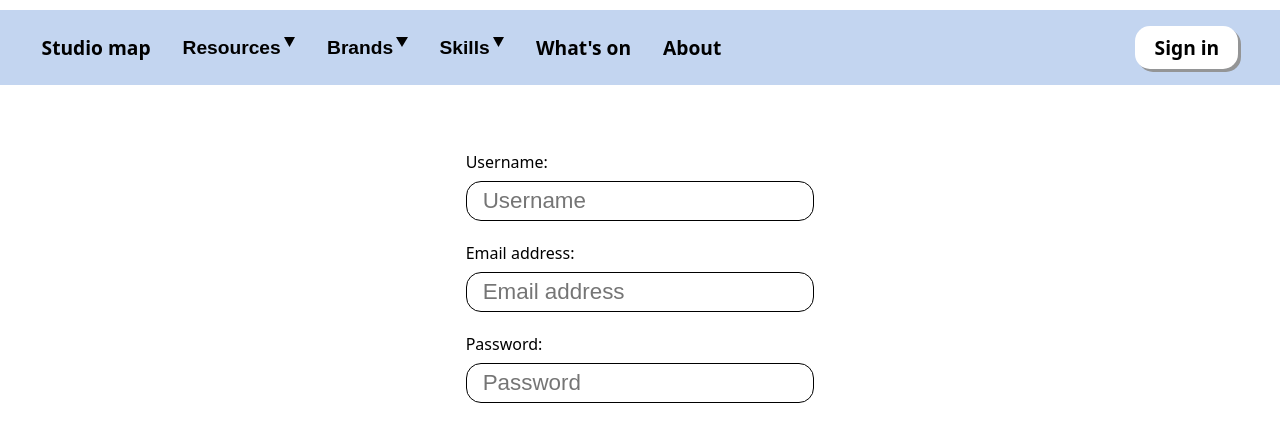
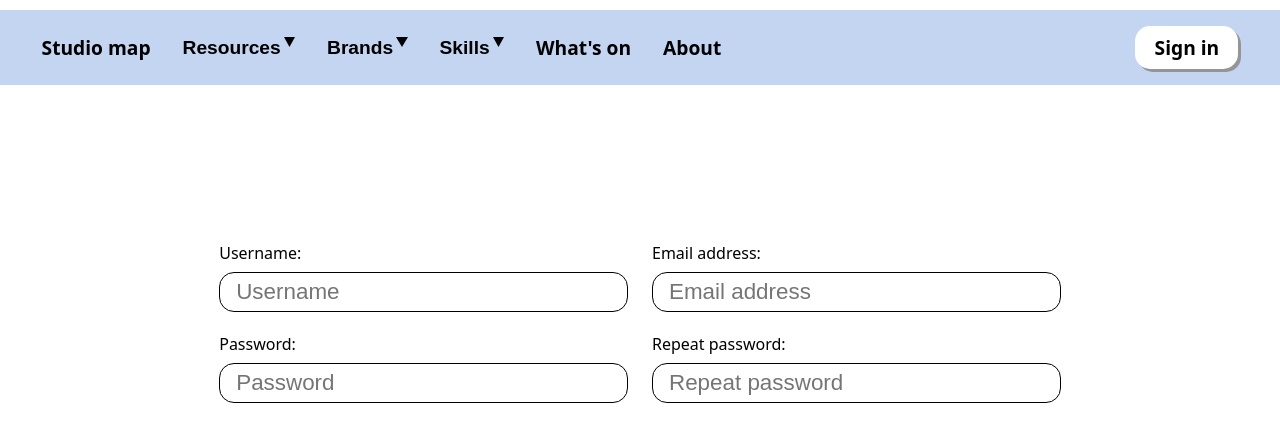
Before and after one commit to yaizacanopoli/theaerialartshub, a plain HTML site: page register.html in a window 1280 px wide. Shown: the part 116-537 px from the top of the page. Drawn offline with Linux system fonts and the light colour scheme.

Commit message:
Change register and sign in page alignment

```diff
--- a/register.html
+++ b/register.html
@@ -25,9 +25,12 @@
 
         <nav class="desktop-menu" id="desktop-menu">
             <div class="desktop-social-links">
-                <a href="https://www.instagram.com/theaerialartshub/" target="_blank"><img class="desktop-social-icon" src="assets/instagram.svg" alt="Instagram profile"></a>
-                <a href="https://theaerialartshub.substack.com/" target="_blank"><img class="desktop-social-icon" src="assets/substack.png" alt="Substack newsletter"></a>
-                <a href="mailto:yaiza@theaerialartshub.com" target="_blank"><img class="desktop-social-icon" src="assets/email-outline.svg" alt="Send an email"></a>
+                <a href="https://www.instagram.com/theaerialartshub/" target="_blank"><img class="desktop-social-icon"
+                        src="assets/instagram.svg" alt="Instagram profile"></a>
+                <a href="https://theaerialartshub.substack.com/" target="_blank"><img class="desktop-social-icon"
+                        src="assets/substack.png" alt="Substack newsletter"></a>
+                <a href="mailto:yaiza@theaerialartshub.com" target="_blank"><img class="desktop-social-icon"
+                        src="assets/email-outline.svg" alt="Send an email"></a>
             </div>
             <div class="desktop-nav-search-items">
                 <input type="search" class="search-bar" id="desktop-search-bar" placeholder="Search...">
@@ -191,9 +194,12 @@
                 </div>
             </div>
             <div class="nav-social-links">
-                <a href="https://www.instagram.com/theaerialartshub/" target="_blank"><img class="nav-social-icon" src="assets/instagram.svg" alt="Instagram profile"></a>
-                <a href="https://theaerialartshub.substack.com/" target="_blank"><img class="nav-social-icon" src="assets/substack.png" alt="Substack newsletter"></a>
-                <a href="mailto:yaiza@theaerialartshub.com" target="_blank"><img class="nav-social-icon" src="assets/email-outline.svg" alt="Send an email"></a>
+                <a href="https://www.instagram.com/theaerialartshub/" target="_blank"><img class="nav-social-icon"
+                        src="assets/instagram.svg" alt="Instagram profile"></a>
+                <a href="https://theaerialartshub.substack.com/" target="_blank"><img class="nav-social-icon"
+                        src="assets/substack.png" alt="Substack newsletter"></a>
+                <a href="mailto:yaiza@theaerialartshub.com" target="_blank"><img class="nav-social-icon"
+                        src="assets/email-outline.svg" alt="Send an email"></a>
             </div>
         </nav>
 
@@ -203,14 +209,25 @@
         <div class="sign-in-container">
             <form class="sign-in-form" action="">
                 <div class="input-fields">
-                    <label for="username-input">Username:</label>
-                    <input type="text" class="username-input" id="username-input" name="username-input" placeholder="Username">
-                    <label for="email-input">Email address:</label>
-                    <input type="email" class="email-input" name="email-input" placeholder="Email address">
-                    <label for="password-input">Password:</label>
-                    <input type="password" class="password-input" id="password-input" name="password-input" placeholder="Password">
-                    <label for="password-repeat">Repeat password:</label>
-                    <input type="password" class="password-repeat" id="password-repeat" name="password-repeat" placeholder="Repeat password">
+                    <div class="label-and-input">
+                        <label for="username-input">Username:</label>
+                        <input type="text" class="username-input" id="username-input" name="username-input"
+                            placeholder="Username">
+                    </div>
+                    <div class="label-and-input">
+                        <label for="email-input">Email address:</label>
+                        <input type="email" class="email-input" name="email-input" placeholder="Email address">
+                    </div>
+                    <div class="label-and-input">
+                        <label for="password-input">Password:</label>
+                        <input type="password" class="password-input" id="password-input" name="password-input"
+                            placeholder="Password">
+                    </div>
+                    <div class="label-and-input">
+                        <label for="password-repeat">Repeat password:</label>
+                        <input type="password" class="password-repeat" id="password-repeat" name="password-repeat"
+                            placeholder="Repeat password">
+                    </div>
                 </div>
                 <div class="sign-in-buttons">
                     <a href="register.html" aria-label="Register" class="register-btn">Register</a>
@@ -227,7 +244,8 @@
             <p class="footer-link"><a href="about.html" aria-label="About page">About</a></p>
             <p class="footer-link"><a href="signin.html" aria-label="Sign in">Sign in</a></p>
         </div>
-        <a href="#header" aria-label="Back to top"><img class="arrow-up" src="assets/chevron-up.svg" alt="Back to the top"></a>
+        <a href="#header" aria-label="Back to top"><img class="arrow-up" src="assets/chevron-up.svg"
+                alt="Back to the top"></a>
     </footer>
 
     <script src="script.js"></script>
--- a/styles.css
+++ b/styles.css
@@ -679,8 +679,10 @@ footer {
 
 .sign-in-register-main {
     height: calc(100vh - 15rem);
+    width: 100%;
     display: flex;
     justify-content: center;
+    align-items: center;
 }
 
 .sign-in-container {
@@ -688,7 +690,7 @@ footer {
     justify-content: center;
     align-items: center;
     height: 100%;
-    width: 100%;
+    width: 67%;
 }
 
 .sign-in-form {
@@ -699,12 +701,25 @@ footer {
     align-items: start;
 }
 
+.sign-in-input-fields {
+    display: flex;
+    flex-direction: column;
+    gap: 0.5rem;
+}
+
 .input-fields {
     display: flex;
+    flex-wrap: wrap;
+    gap: 0.5rem;
+}
+
+.label-and-input {
+    display: flex;
     flex-direction: column;
-    align-items: start;
-    justify-content: center;
+    flex-grow: 1;
     gap: 0.5rem;
+    margin-right: 0.5rem;
+    margin-left: 0.5rem;
 }
 
 .username-input,
@@ -714,7 +729,7 @@ footer {
     border-radius: 15px;
     border: 1px solid black;
     height: 2.5rem;
-    width: 28ch;
+    min-width: 28ch;
     font-size: calc(1rem + 0.5vw);
     padding-left: 1rem;
     margin-bottom: 0.8rem;
@@ -733,8 +748,9 @@ footer {
 
 .sign-in-buttons {
     display: flex;
-    justify-content: start;
     gap: 1rem;
+    margin-right: 0.5rem;
+    margin-left: 0.5rem;
 }
 
 .sign-in-form .sign-in-btn,
```
Also changed, not shown: signin.html (+25 -12 lines).
